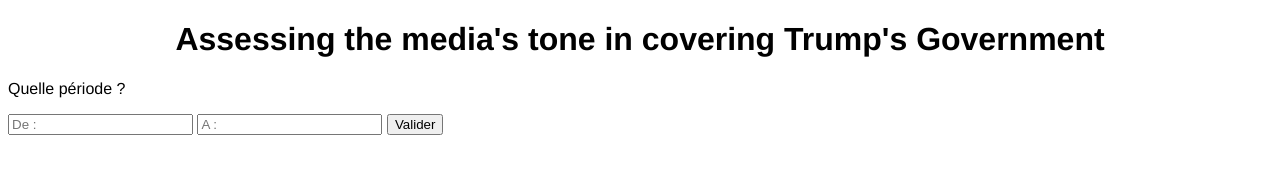
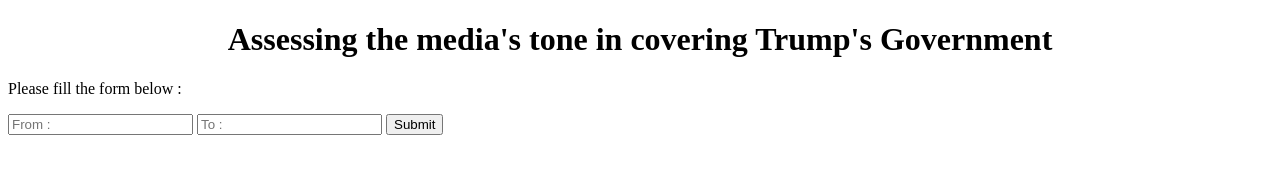
Before and after one commit to cyrnguyen/NoSQLProject, a plain HTML site: page map/index_form.html in a window 1280 px wide. Drawn offline with Linux system fonts and the light colour scheme.

Commit message:
update map/

```diff
--- a/map/functions.js
+++ b/map/functions.js
@@ -27,7 +27,7 @@
 
   // update headline
   let utcDate = utcParser(d3.select("#date").node().value).toDateString();
-  d3.select("h4").text(utcDate);
+  d3.select("h4").text("date : " + utcDate);
 }
 
 function renderLegend(color, data) {
--- a/map/index_form.html
+++ b/map/index_form.html
@@ -4,22 +4,17 @@
 <head>
   <meta <meta name="viewport" content="width=device-width, initial-scale=1" charset="UTF-8">
   <title>GDELT form</title>
-  <style>
-    body {
-      font-family: 'Helvetica Neue', Helvetica, sans-serif;
-    }
-  </style>
 </head>
 
 <body>
   <div style="text-align: center;">
       <h1>Assessing the media's tone in covering Trump's Government</h1>
   </div>
-  <p>Quelle période ?</p>
-  <form action="index.html" method="GET">
-    <input type="text" placeholder="De :" name="DateStart">
-    <input type="text" placeholder="A :" name="DateEnd">
-    <input type="submit" value="Valider">
+  <p>Please fill the form below : </p>
+  <form action="index.html" method="GET" onsubmit="this.submit(); this.reset(); return false;">
+    <input type="text" placeholder="From :" name="DateStart">
+    <input type="text" placeholder="To :" name="DateEnd">
+    <input type="submit" value="Submit">
   </form>
 
 </body>
```
Also changed, not shown: map/index.html (+1 -5 lines), 1 other file.
